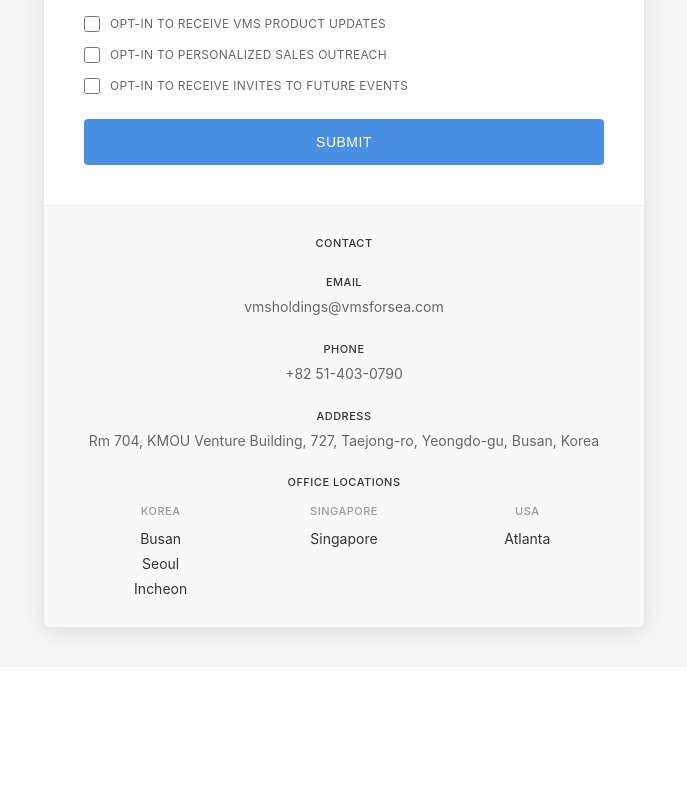
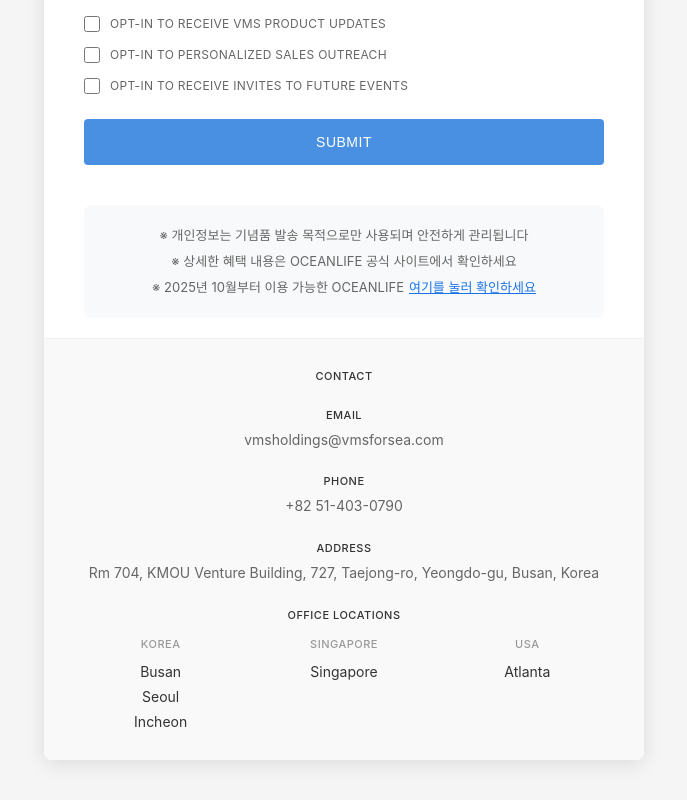
Before and after one commit to wjin2506/dddddd, a React (Create React App) app: page / in a window 1280 px wide. Shown: the part 1151-1951 px from the top of the page, without its empty margins (296-983 px from the left). Before the commit the page ends 1818 px from the top, so only its background shows below. Built offline with nearby package versions, Linux system fonts and the light colour scheme.

Commit message:
Add privacy notice section below submit button with OCEANLIFE link

```diff
--- a/src/DemoForm.js
+++ b/src/DemoForm.js
@@ -357,6 +357,30 @@ const DemoForm = () => {
               <button type="submit" className="demo-submit-btn" disabled={isSubmitting}>
                 {isSubmitting ? 'Submitting...' : 'Submit'}
               </button>
+
+              {/* Privacy Notice */}
+              <div className="privacy-notice" style={{
+                marginTop: '20px',
+                padding: '15px',
+                backgroundColor: '#f8f9fa',
+                borderRadius: '8px',
+                fontSize: '13px',
+                color: '#666',
+                lineHeight: '1.6'
+              }}>
+                <p style={{ margin: '5px 0' }}>※ 개인정보는 기념품 발송 목적으로만 사용되며 안전하게 관리됩니다</p>
+                <p style={{ margin: '5px 0' }}>※ 상세한 혜택 내용은 OCEANLIFE 공식 사이트에서 확인하세요</p>
+                <p style={{ margin: '5px 0' }}>
+                  ※ 2025년 10월부터 이용 가능한 OCEANLIFE
+                  <a href="https://oceanlife.com" target="_blank" rel="noopener noreferrer" style={{
+                    color: '#1a73e8',
+                    textDecoration: 'underline',
+                    marginLeft: '5px'
+                  }}>
+                    여기를 눌러 확인하세요
+                  </a>
+                </p>
+              </div>
             </form>
 
             {/* Contact Information */}
```
Also changed, not shown: src/emailjs-template.txt (added).
